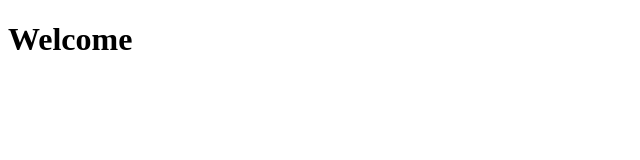
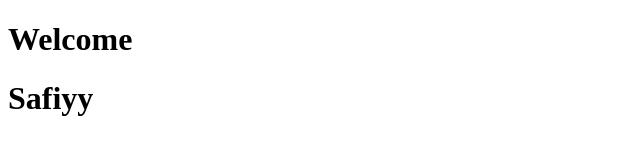
Before and after one commit to swaffiyy/Date-with-Git, a plain HTML site: page index.html in a window 1280 px wide. Shown: the whole page, without its empty margins (0-640 px from the left). Drawn offline with Linux system fonts and the light colour scheme.

Commit message:
second commit

```diff
--- a/index.html
+++ b/index.html
@@ -7,5 +7,6 @@
 </head>
 <body>
     <h1>Welcome</h1>
+    <h1>Safiyy</h1>
 </body>
 </html>
```
